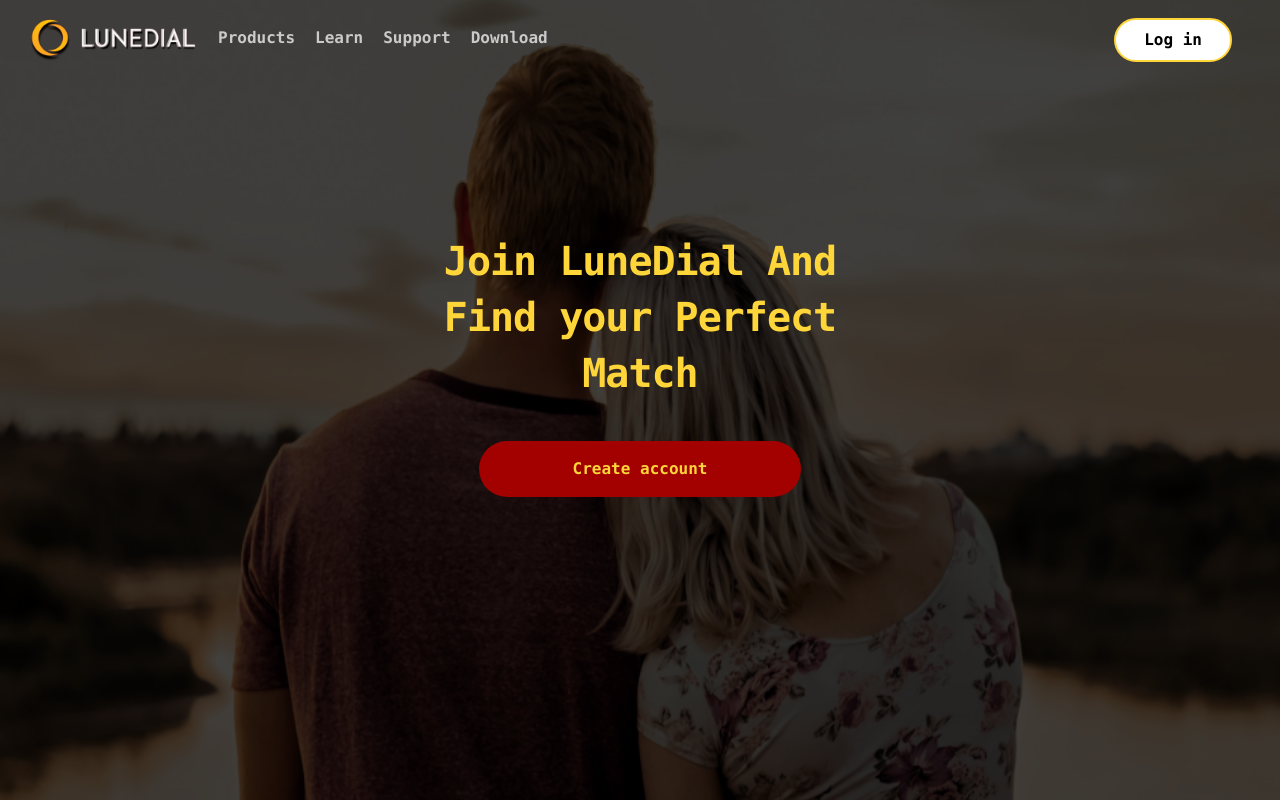
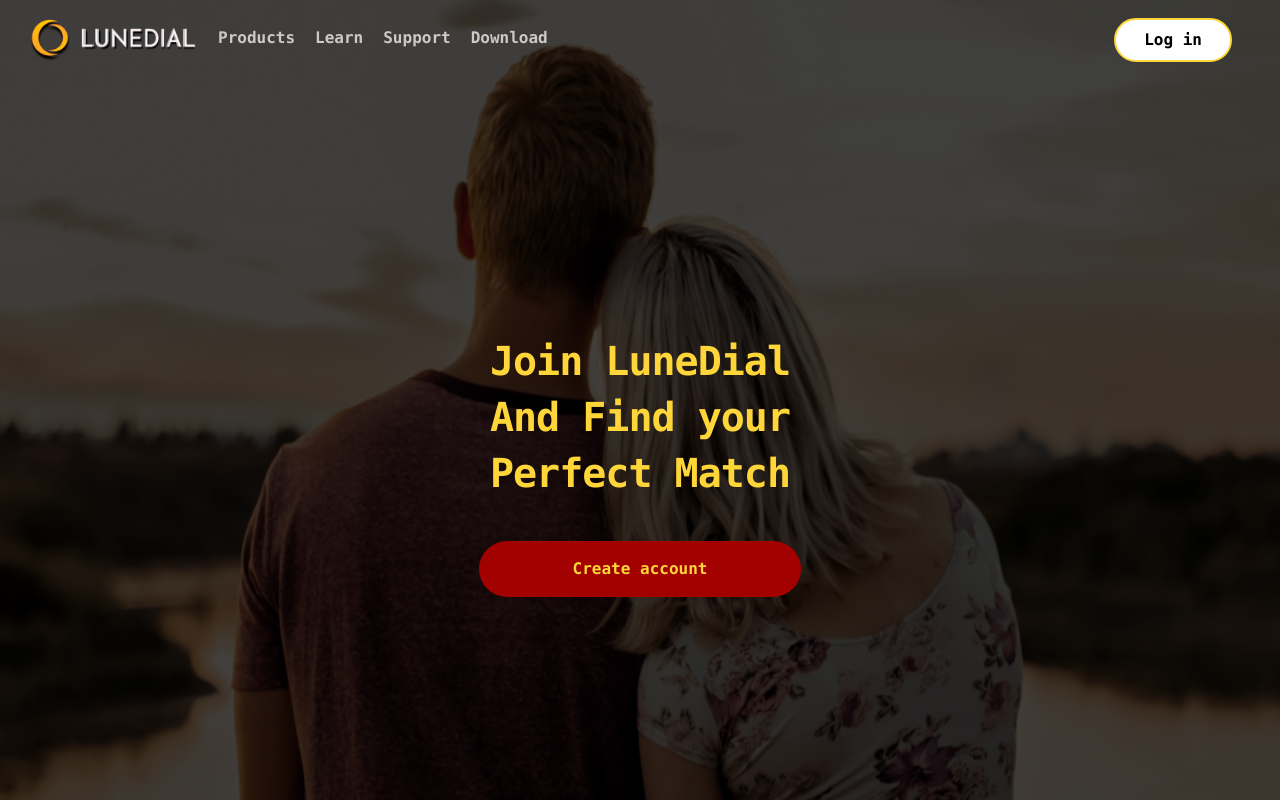
Before and after one commit to brilliantmakanju/Lune, a Next.js app: page / in a window 1280 px wide. Shown: the top 800 px of the page. Built offline with nearby package versions, Linux system fonts and the light colour scheme.

Commit message:
Edited Login Modal

```diff
--- a/components/extensions/Layout.tsx
+++ b/components/extensions/Layout.tsx
@@ -1,17 +1,43 @@
 import Footer from "./Footer/Footer";
 import Nav from "./Nav/Nav";
+import { motion } from "framer-motion";
+import { useRouter } from "next/router";
 
 interface LayoutProps {
   children: React.ReactNode;
 }
 
 const Layout: React.FC<LayoutProps> = ({ children }) => {
+  const router = useRouter();
+
   return (
-    <>
+    <motion.div
+      className="lg:container lg:mx-auto relative "
+      key={router.route}
+      initial="initialState"
+      animate="animateState"
+      exit={"exitState"}
+      transition={{
+        duration: 0.25,
+      }}
+      variants={{
+        initialState: {
+          opacity: 0,
+          clipPath: "polygon(0 0, 100% 0, 100% 100%, 0% 100%)",
+        },
+        animateState: {
+          opacity: 1,
+          clipPath: "polygon(0 0, 100% 0, 100% 100%, 0% 100%)",
+        },
+        exitState: {
+          clipPath: "polygon(50% 0, 50% 0, 50% 100%, 50% 100%)",
+        },
+      }}
+    >
       <Nav />
       {children}
       <Footer />
-    </>
+    </motion.div>
   );
 };
 
--- a/components/extensions/Nav/Nav.tsx
+++ b/components/extensions/Nav/Nav.tsx
@@ -4,9 +4,12 @@ import { motion } from "framer-motion";
 import { useRouter } from "next/router";
 import Links from "./Links";
 import CTA from "./CTA";
+import { useState } from "react";
 
 const Nav = () => {
   const router = useRouter();
+
+  const [mobile, setMobile] = useState(false);
 
   return (
     <>
@@ -17,7 +20,7 @@ const Nav = () => {
           delay: 0.4,
           duration: 0.75,
         }}
-        className={`w-screen  h-20 flex justify-between items-center z-[100] lg:mb-[-5em] px-12  xl:w-[100vw] ${
+        className={`w-screen h-20 flex justify-between items-center z-[100] lg:mb-[-5em] px-12  xl:w-[100vw] ${
           router.route === "/" ? "bg-transparent " : "bg-[#121111a6]"
         } `}
       >
@@ -26,13 +29,25 @@ const Nav = () => {
           <Links />
         </div>
         <CTA />
-        <div className="lg:hidden  flex flex-col ">
+        <div
+          className="lg:hidden  flex flex-col "
+          onClick={() => setMobile(!mobile)}
+        >
           <FaBars
+            onClick={() => setMobile(!mobile)}
             color={`${router.route === "/" ? "white" : "#231F20"}`}
             className="text-[30px]"
           />
         </div>
       </motion.nav>
+      {/* <div
+        className={` h-[100vh] w-screen bg-[gold] fixed top-0 left-0   `}
+      >
+        <h1>Booook</h1>
+        <h1>Booook</h1>
+        <h1>Booook</h1>
+        <h1>Booook</h1>
+      </div> */}
       {/* <nav></nav> */}
     </>
   );
--- a/components/models/Intro.tsx
+++ b/components/models/Intro.tsx
@@ -1,5 +1,4 @@
 import { motion } from "framer-motion";
-import Link from "next/link";
 import { useCallback } from "react";
 import useLoginModal from "./hooks/useLoginModal";
 
@@ -18,7 +17,7 @@ const Intro = () => {
         delay: 0.4,
         duration: 0.75,
       }}
-      className="h-[110vh] w-screen  ml-[0px] flex flex-col gap-10 justify-center items-center relative mt-[-10px] overflow-hidden bg-loverBgMd lg:bg-loverBgLg   "
+      className="h-[110vh] w-screen  ml-[0px] flex flex-col gap-10 justify-center items-center relative mt-[-10px] overflow-none bg-loverBgMd lg:bg-loverBgLg   "
     >
       <div className="absolute top-[0px]  left-0 w-full h-[110vh] lg:top-[0] bg-[#000000ba]  " />
       <motion.h2
@@ -28,7 +27,7 @@ const Intro = () => {
           delay: 0.4,
           duration: 0.75,
         }}
-        className="text-[30px] lg:text-[40px] w-[100%] px-[20px] tracking-tight leading-[3.5rem] text-center flex justify-center items-center text-[#FFD639] z-[3] md:w-[60%] lg:w-[70%] xl:w-[40%] "
+        className="text-[30px] lg:text-[40px] w-[100%] px-[20px] tracking-tight leading-[3.5rem] text-center flex justify-center items-center text-[#FFD639] z-[3] md:w-[60%] lg:w-[70%] xl:w-[30%] mt-[-10em] lg:mt-[5em] "
       >
         Join LuneDial And Find your Perfect Match
       </motion.h2>
--- a/pages/_app.tsx
+++ b/pages/_app.tsx
@@ -11,33 +11,9 @@ export default function App({ Component, pageProps }: AppProps) {
   return (
     <AnimatePresence mode="wait">
       <LoginModal />
-      <motion.div
-        // className="h-screen   xl:container lg:mx-auto xl:w-[200vw]  "
-        key={router.route}
-        initial="initialState"
-        animate="animateState"
-        exit={"exitState"}
-        transition={{
-          duration: 0.25,
-        }}
-        variants={{
-          initialState: {
-            opacity: 0,
-            clipPath: "polygon(0 0, 100% 0, 100% 100%, 0% 100%)",
-          },
-          animateState: {
-            opacity: 1,
-            clipPath: "polygon(0 0, 100% 0, 100% 100%, 0% 100%)",
-          },
-          exitState: {
-            clipPath: "polygon(50% 0, 50% 0, 50% 100%, 50% 100%)",
-          },
-        }}
-      >
         <Layout>
           <Component {...pageProps} />
         </Layout>
-      </motion.div>
     </AnimatePresence>
   );
 }
```
